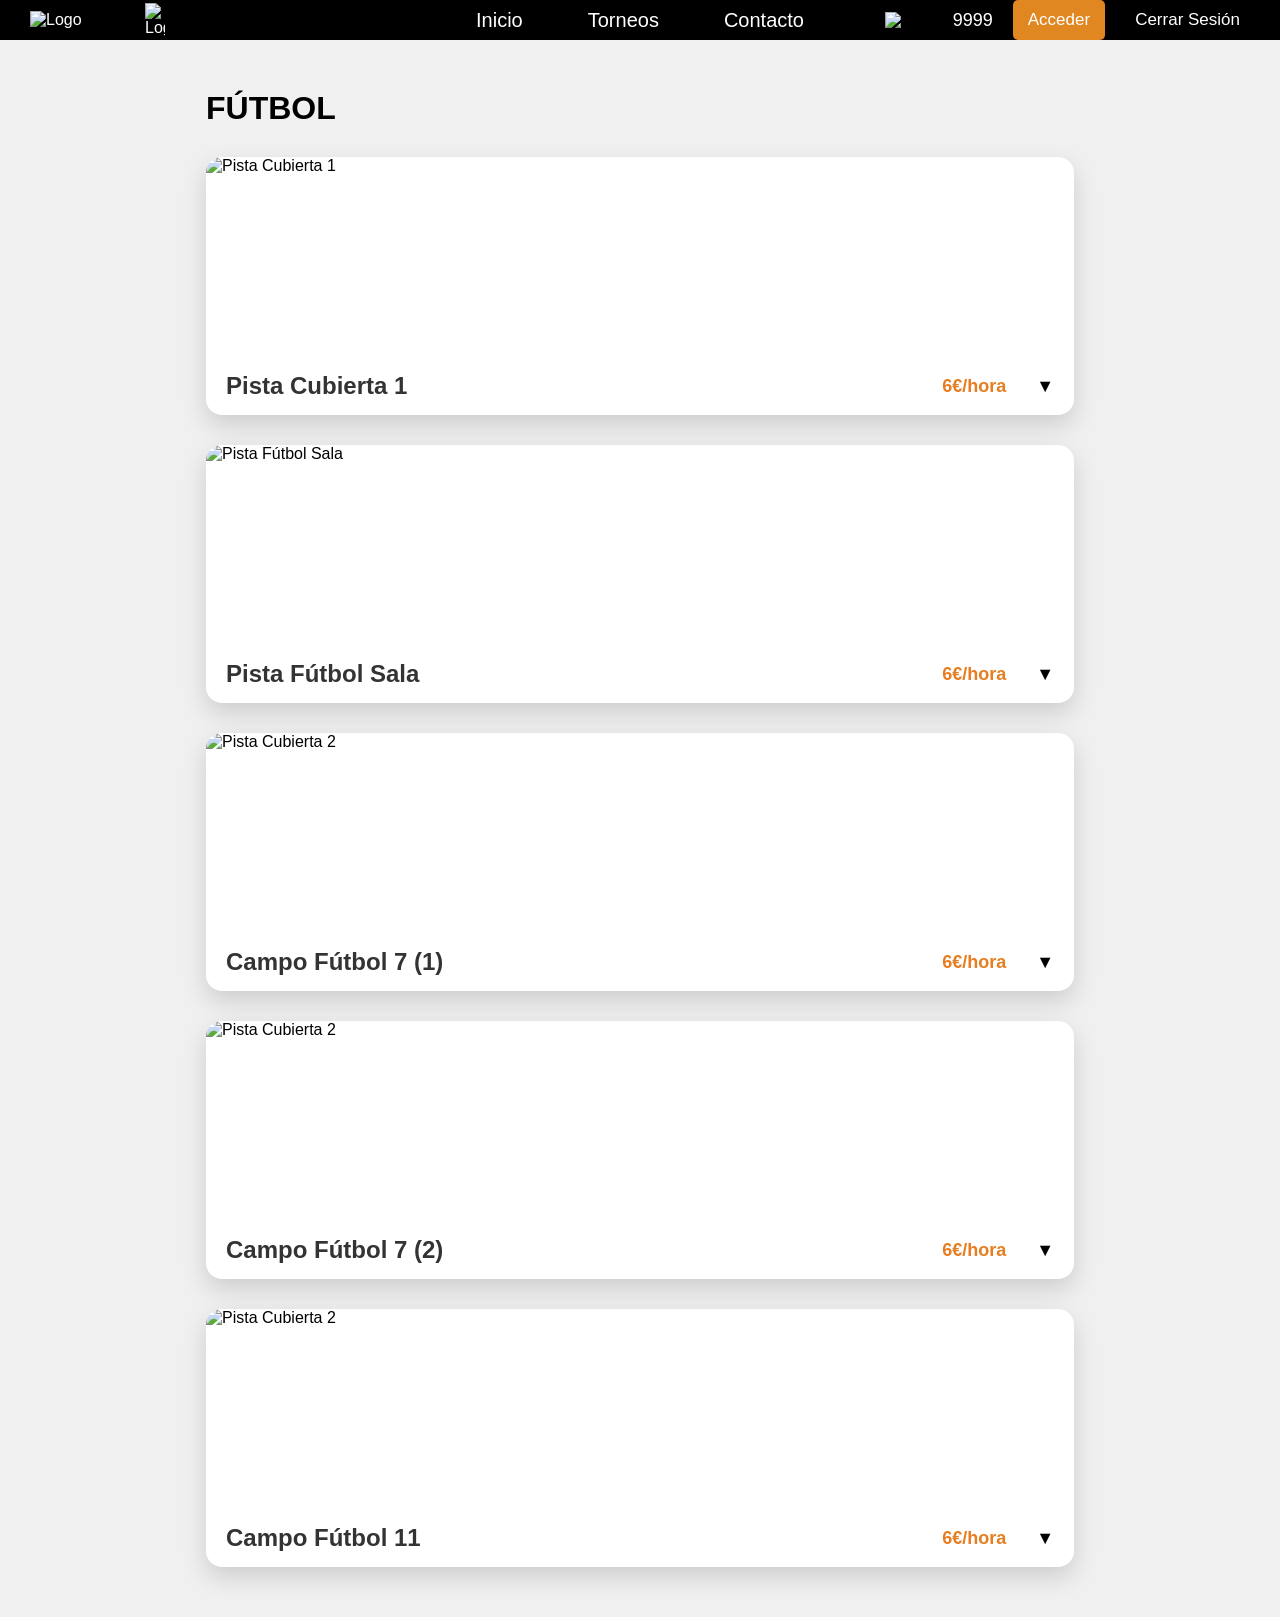
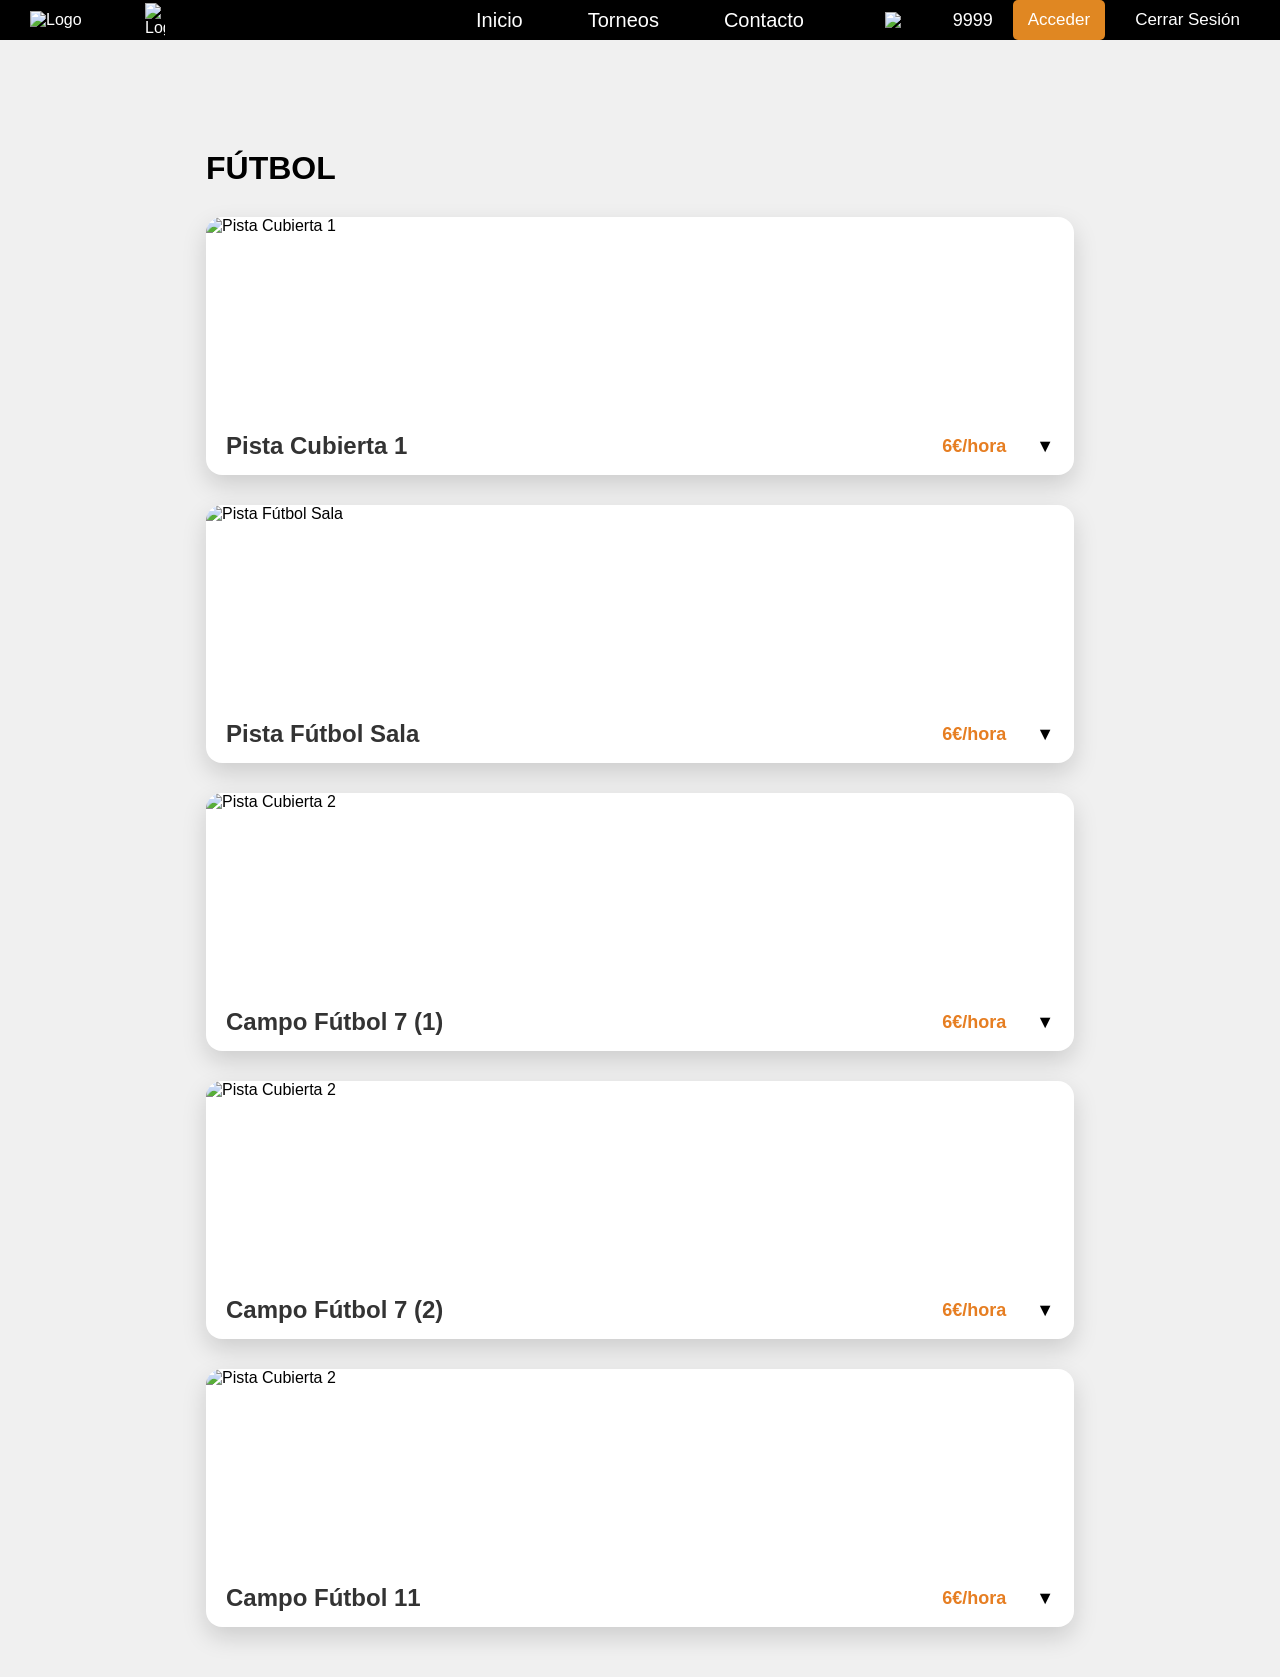

Retoques por malos saves

--- a/Reservas/futbol/css/style.css
+++ b/Reservas/futbol/css/style.css
@@ -5,9 +5,14 @@
     display: flex;
     justify-content: space-between;
     align-items: center;
-    gap: 10px;
+    gap: 10px; /* Espacio entre los elementos del header */
     font-family: 'Montserrat', sans-serif;
-    position: relative;
+    position: fixed;/* Hace que el header se quede fijo en la parte superior de la página */
+    top: 0;
+    left: 0;
+    width: 100%;
+    z-index: 1000; /* Asegura que el header esté por encima de otros elementos */
+    box-sizing: border-box; /* Asegura que el padding no afecte al ancho total del header */
 }
 
 body {
@@ -15,6 +20,9 @@ body {
     padding: 0;
     font-family: 'Montserrat', sans-serif;
     background-color: #f0f0f0;
+    margin-top: 100px;
+    overflow-x: hidden; /* Evita el scroll horizontal causado por el header fijo */
+
 }
 
 .logos {
@@ -163,7 +171,6 @@ body {
         display: none;
     }
 }
-
 .reservas {
     padding: 20px;
     
